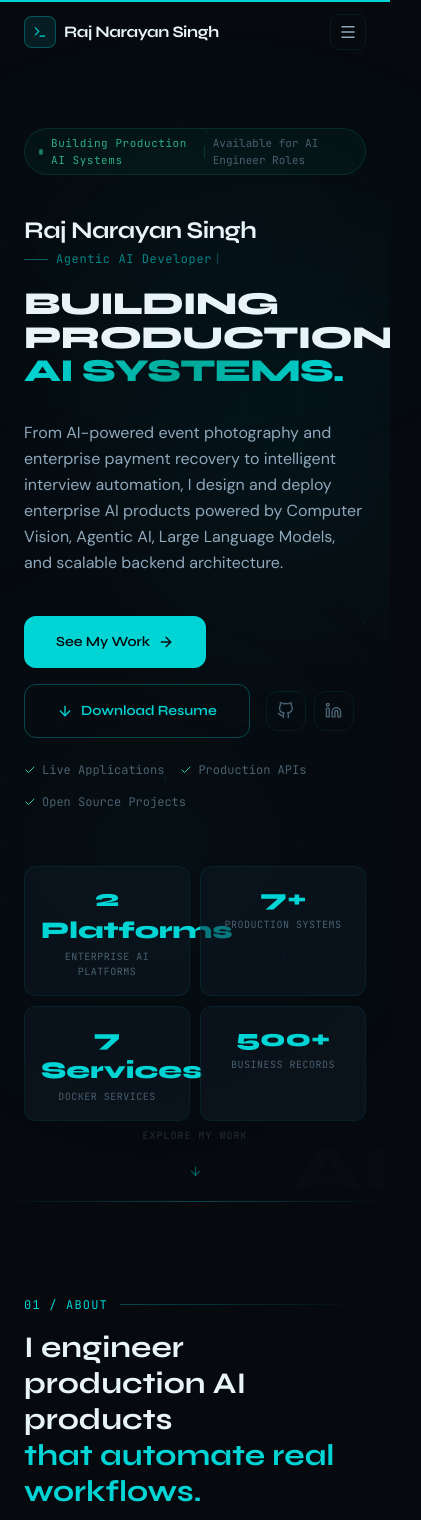
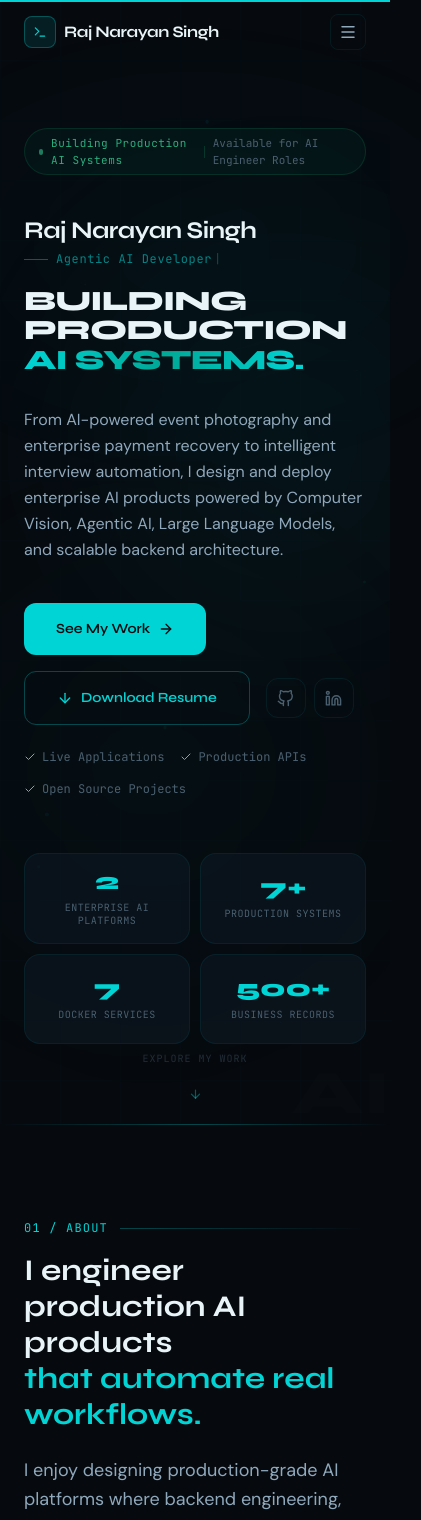
Before and after one commit to raj-singh1802/raj-portfolio, a React (Vite) app: page / in a window 390 px wide. Shown: the top 1520 px of the page, 421 px wide, since content can reach past the window. Built offline with nearby package versions, Linux system fonts and the light colour scheme.

Commit message:
Updated UI

```diff
--- a/src/components/ArchitectureShowcase.jsx
+++ b/src/components/ArchitectureShowcase.jsx
@@ -96,7 +96,7 @@ function ArchitectureDiagram({ arch, index }) {
                 </span>
                 <div className="h-px flex-1 bg-border-subtle/30" />
               </div>
-              <div className="grid grid-cols-2 sm:grid-cols-3 lg:grid-cols-4 gap-2">
+              <div className="grid grid-cols-2 sm:grid-cols-3 lg:grid-cols-4 gap-2 items-stretch">
                 {arch.nodes.filter(n => n.layer === layer).map((node) => (
                   <NodeCard
                     key={node.id}
--- a/src/components/Hero.jsx
+++ b/src/components/Hero.jsx
@@ -30,10 +30,10 @@ const STACK_ITEMS = [
 ];
 
 const HERO_STATS = [
-  { value: 2,  suffix: '',  label: 'Enterprise AI Platforms', meta: '2 Platforms' },
-  { value: 7,  suffix: '+', label: 'Production Systems'                        },
-  { value: 7,  suffix: '',  label: 'Docker Services',       meta: '7 Services' },
-  { value: 500, suffix: '+', label: 'Business Records'                         },
+  { value: 2,  suffix: '',  label: 'Enterprise AI Platforms' },
+  { value: 7,  suffix: '+', label: 'Production Systems'      },
+  { value: 7,  suffix: '',  label: 'Docker Services'          },
+  { value: 500, suffix: '+', label: 'Business Records'        },
 ];
 
 const TECH_LOGOS = [
@@ -129,7 +129,7 @@ function StackCard() {
   );
 }
 
-function AnimatedStat({ value, suffix, label, meta, index }) {
+function AnimatedStat({ value, suffix, label, index }) {
   const ref = useRef(null);
   const inView = useInView(ref, { once: true });
   const [count, setCount] = useState(0);
@@ -151,7 +151,7 @@ function AnimatedStat({ value, suffix, label, meta, index }) {
     return () => clearInterval(timer);
   }, [inView, value]);
 
-  const displayValue = meta || (count + suffix);
+  const displayValue = count + suffix;
 
   return (
     <motion.div
@@ -159,13 +159,13 @@ function AnimatedStat({ value, suffix, label, meta, index }) {
       initial={{ opacity: 0, y: 12 }}
       animate={inView ? { opacity: 1, y: 0 } : {}}
       transition={{ delay: 0.55 + index * 0.06, duration: 0.4 }}
-      className="bg-bg-card/50 border border-border-subtle rounded-xl p-4 text-center
-                 hover:border-border-active/50 transition-all"
+      className="bg-bg-card/50 border border-border-subtle rounded-2xl py-4 px-3 text-center
+                 hover:border-border-active/50 transition-all duration-300 flex flex-col items-center justify-center min-h-[90px]"
     >
-      <div className="font-display font-black text-2xl text-accent-cyan mb-0.5">
+      <div className="font-display font-black text-2xl text-accent-cyan mb-2 leading-none">
         {displayValue}
       </div>
-      <div className="text-[10px] text-text-muted font-mono uppercase tracking-wider">
+      <div className="text-[10px] text-text-muted font-mono uppercase tracking-wider leading-tight">
         {label}
       </div>
     </motion.div>
@@ -288,8 +288,8 @@ export default function Hero() {
               transition={{ duration: 0.6, delay: 0.15 }}
               className="mb-8"
             >
-              <h1 className="font-display font-black text-[2rem] sm:text-[2.75rem] md:text-[3.5rem]
-                             lg:text-[3.75rem] xl:text-[4rem] leading-[1.05] tracking-tight text-text-primary">
+              <h1 className="font-display font-black leading-[1.05] tracking-tight text-text-primary"
+                  style={{ fontSize: 'clamp(1.75rem, 5.5vw, 4rem)' }}>
                 BUILDING
                 <br />
                 PRODUCTION
--- a/src/components/Projects.jsx
+++ b/src/components/Projects.jsx
@@ -14,16 +14,11 @@ const stagger = {
 };
 
 function ScreenshotPlaceholder({ src, alt, caption, color }) {
-  return (
-    <div className="relative rounded-xl overflow-hidden border border-border-subtle bg-bg-secondary/80 group">
-      {src ? (
-        <img
-          src={src}
-          alt={alt}
-          className="w-full aspect-video object-cover"
-          loading="lazy"
-        />
-      ) : (
+  const [imgError, setImgError] = useState(false);
+
+  if (!src || imgError) {
+    return (
+      <div className="relative rounded-xl overflow-hidden border border-border-subtle bg-bg-secondary/80 group">
         <div className="aspect-video flex flex-col items-center justify-center gap-2 px-4"
           style={{ background: `linear-gradient(135deg, ${color}06, ${color}02)` }}>
           <div className="w-8 h-8 rounded-lg border border-dashed border-border-subtle/50 flex items-center justify-center">
@@ -32,7 +27,24 @@ function ScreenshotPlaceholder({ src, alt, caption, color }) {
           <p className="text-[11px] font-mono text-text-muted/40 text-center">Deployment in Progress</p>
           <p className="text-[9px] font-mono text-text-muted/25 text-center max-w-[180px]">Screenshots will be added after production deployment.</p>
         </div>
-      )}
+        {caption && (
+          <div className="px-3 py-2 border-t border-border-subtle">
+            <p className="text-[10px] text-text-muted font-mono truncate">{caption}</p>
+          </div>
+        )}
+      </div>
+    );
+  }
+
+  return (
+    <div className="relative rounded-xl overflow-hidden border border-border-subtle bg-bg-secondary/80 group">
+      <img
+        src={src}
+        alt={alt}
+        className="w-full aspect-video object-cover"
+        loading="lazy"
+        onError={() => setImgError(true)}
+      />
       {caption && (
         <div className="px-3 py-2 border-t border-border-subtle">
           <p className="text-[10px] text-text-muted font-mono truncate">{caption}</p>
@@ -92,7 +104,7 @@ function FeaturedCard({ project, onOpen }) {
             </div>
 
             {/* Tagline */}
-            <p className="font-mono text-sm text-accent-cyan/80">{project.tagline}</p>
+            <p className="font-mono text-sm text-accent-cyan/80 leading-relaxed">{project.tagline}</p>
 
             {/* Problem */}
             <div>
@@ -370,7 +382,7 @@ function CaseStudyModal({ project, onClose }) {
           </div>
 
           <div className="space-y-6">
-            <p className="font-mono text-sm text-accent-cyan">{project.tagline}</p>
+            <p className="font-mono text-sm text-accent-cyan leading-relaxed">{project.tagline}</p>
 
             {/* Problem */}
             <div>
--- a/src/components/Skills.jsx
+++ b/src/components/Skills.jsx
@@ -22,8 +22,8 @@ function getLevelColor(level) {
 
 function SkillBar({ name, level }) {
   return (
-    <div className="flex items-center justify-between py-1.5">
-      <span className="text-sm font-body text-text-secondary">{name}</span>
+    <div className="flex items-center justify-between py-1.5 gap-2 min-w-0">
+      <span className="text-sm font-body text-text-secondary truncate">{name}</span>
       <span className={`text-[10px] font-mono px-2 py-0.5 rounded-full border ${getLevelColor(level)}`}>
         {level}
       </span>
--- a/src/data/portfolio.js
+++ b/src/data/portfolio.js
@@ -78,7 +78,7 @@ export const skills = [
   },
 ];
 
-export const CATEGORIES = ['All', 'LLMs', 'Agentic AI', 'Computer Vision', 'Machine Learning', 'Backend'];
+export const CATEGORIES = ['All', 'LLMs', 'Agentic AI', 'Computer Vision', 'Machine Learning', 'Backend', 'Voice AI', 'Cloud'];
 
 export const architectures = [
   {
@@ -146,7 +146,7 @@ export const projects = [
       { challenge: "PDF report generation",        solution: "Automated ReportLab pipeline generating structured interview PDFs with scores and transcripts" },
     ],
     businessImpact: "Reduces manual interview time by 80% while ensuring consistent, unbiased candidate evaluation at scale. Deployed end-to-end in 5 days.",
-    categories: ["LLMs"],
+    categories: ["LLMs", "Voice AI", "Machine Learning"],
     featured: false,
     tech: ["FastAPI", "Streamlit", "LLM", "NLP", "Python"],
     techStack: ["FastAPI", "Streamlit", "Groq API", "LLaMA-3.3-70b", "Whisper-v3", "gTTS", "ReportLab", "Plotly"],
@@ -186,7 +186,7 @@ export const projects = [
       { challenge: "Face registration at scale",       solution: "Auto-detection, face-cropping, and subject registration pipeline for event-scale uploads" },
     ],
     businessImpact: "Eliminates manual photo sorting at events — guests find their photos in seconds instead of browsing hundreds of images. Photographers deliver a premium experience.",
-    categories: ["Computer Vision", "Backend"],
+    categories: ["Computer Vision", "Backend", "Cloud"],
     featured: true,
     tech: ["Docker", "Node.js"],
     techStack: ["Next.js 16", "Spring Boot 3.4", "CompreFace", "PostgreSQL", "Redis", "Docker", "JWT", "Zustand", "Java"],
@@ -224,7 +224,7 @@ export const projects = [
       { challenge: "Broken commitment detection",    solution: "Automated re-engagement pipeline with Twilio SMS and priority-based scheduling" },
     ],
     businessImpact: "Automates payment recovery for 500+ invoices with personalized AI strategies, reducing manual follow-up effort and improving recovery rates through intelligent prioritization.",
-    categories: ["Agentic AI", "Backend"],
+    categories: ["Agentic AI", "Backend", "LLMs"],
     featured: true,
     tech: ["Node.js", "LLM", "Agentic AI", "PostgreSQL"],
     techStack: ["Node.js", "Express.js", "PostgreSQL", "Prisma ORM", "Groq API", "LLaMA-3.3-70B", "Redis", "Twilio", "Socket.IO"],
@@ -337,7 +337,7 @@ export const projects = [
       { challenge: "Zero-API fallback",           solution: "Graceful degradation to rule-based responses when LLM APIs are unavailable — no dependency" },
     ],
     businessImpact: "Automates lead qualification for a SaaS product with 18/18 test coverage, operating reliably even without LLM API access — ensuring 24/7 customer engagement.",
-    categories: ["Agentic AI"],
+    categories: ["Agentic AI", "LLMs", "Backend"],
     featured: false,
     tech: ["Python", "LangGraph", "LLM", "FAISS", "FastAPI"],
     techStack: ["Python", "LangGraph", "LangChain", "FastAPI", "FAISS", "Sentence-Transformers", "OpenAI API", "REST APIs", "WhatsApp Cloud API"],
```
